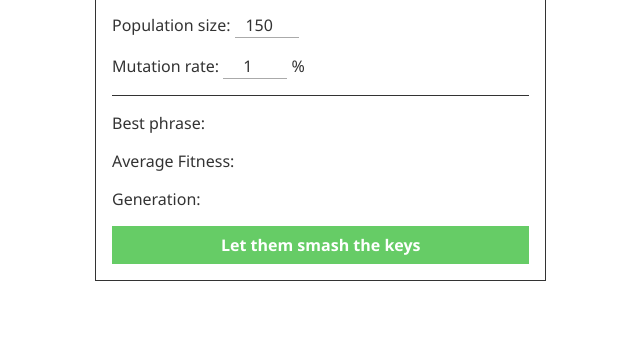
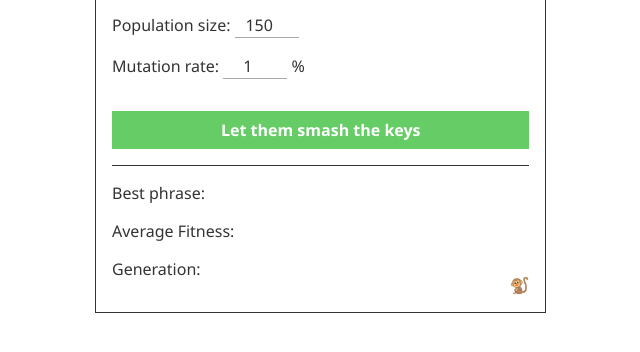
Before and after one commit to luke-codewalker/monkeys-typewriter, a plain HTML site: page index.html in a window 1280 px wide. Shown: the part 222-574 px from the top of the page, without its empty margins (33-673 px from the left). Drawn offline with Linux system fonts and the light colour scheme.

Commit message:
Added link to readme
added more info and a link to the repo's readme to inform users. this closes #2

```diff
--- a/index.html
+++ b/index.html
@@ -31,6 +31,7 @@
             <p title="The probability that a new monkey's genes will be altered after it combined the genes from it's parents">Mutation rate:
                 <input type="number" min="1" max="99" value="1" class="mutation-rate small"> %
             </p>
+            <button title="Start evolving a population with the supplied parameters">Let them smash the keys</button>
         </section>
 
         <section class="metrics">
@@ -44,9 +45,9 @@
             <p title="The current generation of monkeys">Generation:
                 <span class="generation"></span>
             </p>
+
+            <a title="More Info" target="_blank" rel="noopener noreferrer" href="https://github.com/luke-codewalker/monkeys-typewriter/blob/master/README.md">🐒</a>
         </section>
-
-        <button>Let them smash the keys</button>
     </main>
 </body>
 
--- a/style.css
+++ b/style.css
@@ -73,7 +73,7 @@ main {
     overflow: hidden;
 
     opacity: 1;
-    transition: opacity 1s;
+    transition: opacity 0.5s;
 }
 
 .typewriter:empty {
@@ -82,6 +82,8 @@ main {
 
 button {
     width: 100%;
+    margin: 1rem 0;
+
     font-family: 'Segoe UI', Tahoma, Geneva, Verdana, sans-serif;
     font-size: 1rem;
     background-color: #66cc66;
@@ -112,3 +114,12 @@ input[type="text"] {
     width: 4rem;
     text-align: center;
 }
+
+a {
+    position: absolute;
+    bottom: 1rem;
+    right: 1rem;
+
+    text-decoration: none;
+    color: #333;
+}
```
